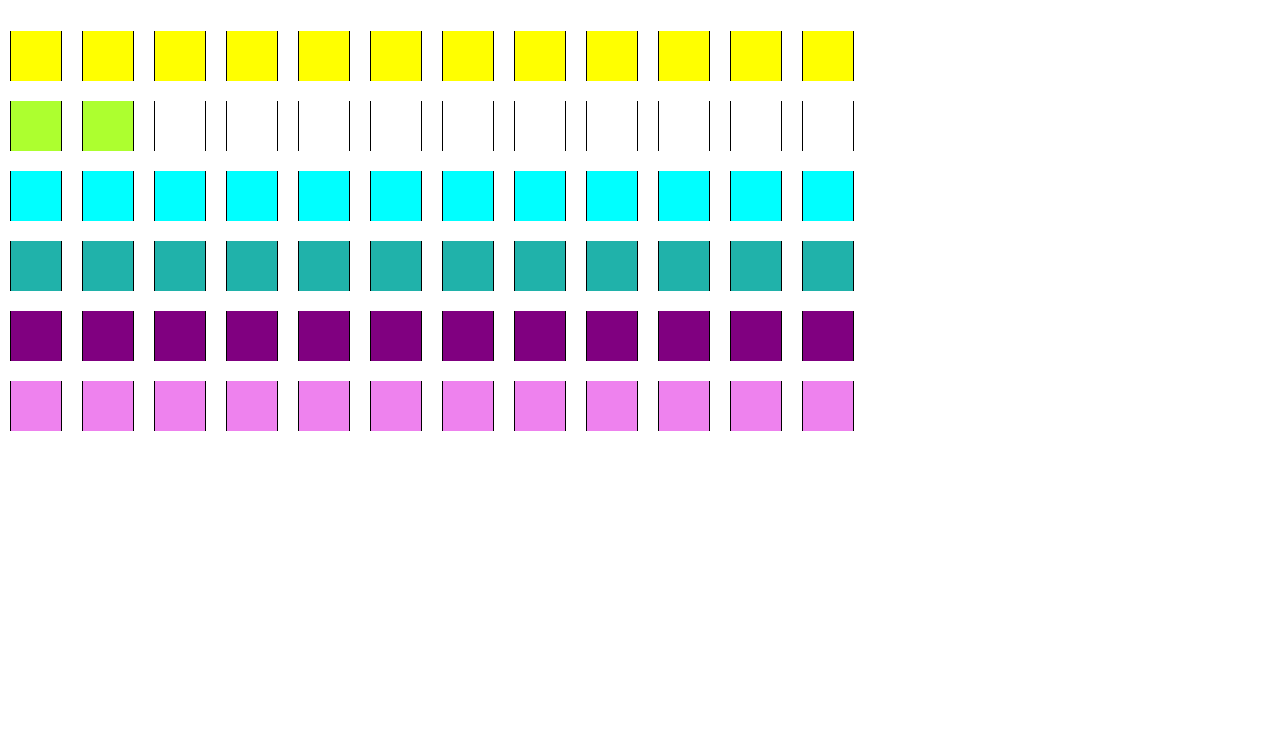
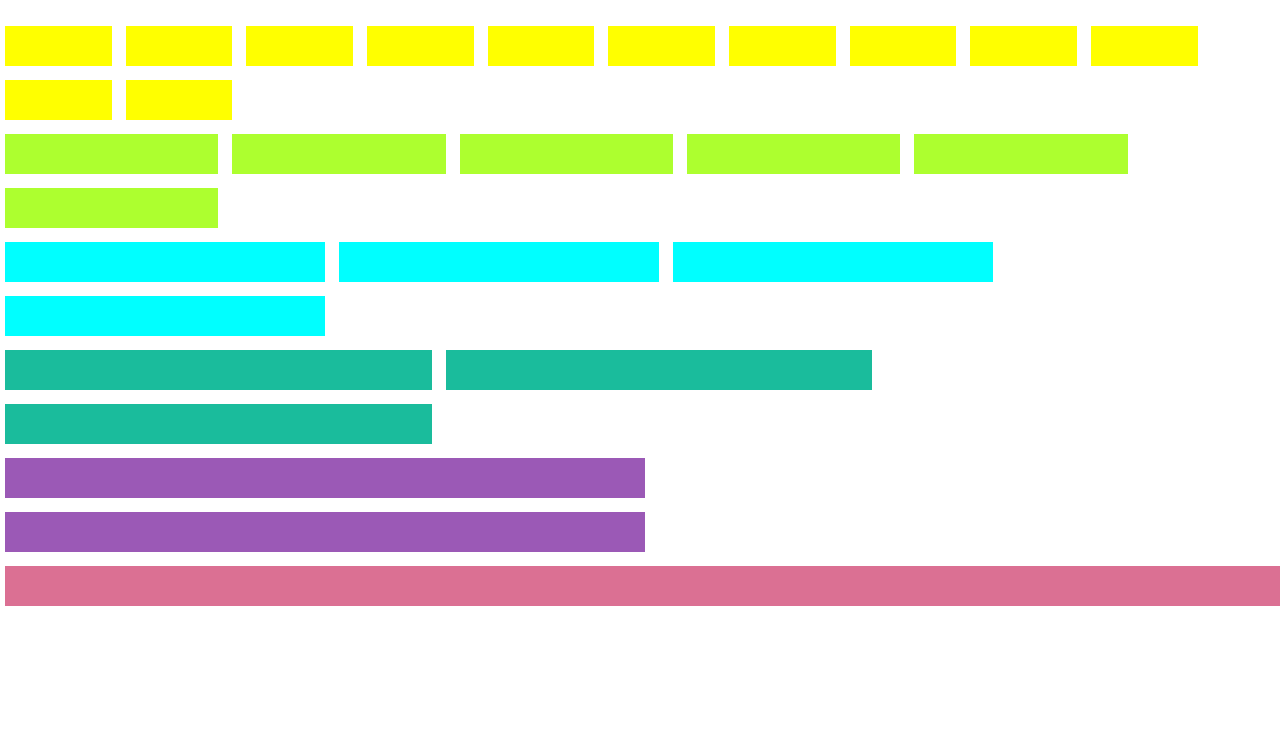
Before and after one commit to JavieraPazSereno/GridSistem, a plain HTML site: page index.html in a window 1280 px wide. Shown: the part 52-800 px from the top of the page. Drawn offline with Linux system fonts and the light colour scheme.

Commit message:
mejora de grid

```diff
--- a/index.html
+++ b/index.html
@@ -8,94 +8,50 @@
         <title>hola</title>
     </head>
     <body>
-        <h1>Grid</h1>
+        <center><h1>Grid</h1></center>
         <br>
         <br>
-        <center><seccion id="container">
-            <div class="row">
-                <div class="col-12 yellow"></div>
-                <div class="col-12 yellow"></div>
-                <div class="col-12 yellow"></div>
-                <div class="col-12 yellow"></div>
-                <div class="col-12 yellow"></div>
-                <div class="col-12 yellow"></div>
-                <div class="col-12 yellow"></div>
-                <div class="col-12 yellow"></div>
-                <div class="col-12 yellow"></div>
-                <div class="col-12 yellow"></div>
-                <div class="col-12 yellow"></div>
-                <div class="col-12 yellow"></div>
+        <section class="container-fluid">
+            <div class=”row”>
+                <div class="col-12"></div>
+                <div class="col-12"></div>
+                <div class="col-12"></div>
+                <div class="col-12"></div>
+                <div class="col-12"></div>
+                <div class="col-12"></div>
+                <div class="col-12"></div>
+                <div class="col-12"></div>
+                <div class="col-12"></div>
+                <div class="col-12"></div>
+                <div class="col-12"></div>
+                <div class="col-12"></div>
             </div>
             <div class="row">
-                <div class="col-12 green1"></div>
-                <div class="col-12 green1"></div>
-                <div class="col-12 green2"></div>
-                <div class="col-12 green2"></div>
-                <div class="col-12 green3"></div>
-                <div class="col-12 green3"></div>
-                <div class="col-12 green4"></div>
-                <div class="col-12 green4"></div>
-                <div class="col-12 green5"></div>
-                <div class="col-12 green5"></div>
-                <div class="col-12 green6"></div>
-                <div class="col-12 green6"></div>
+                <div class="col-6"></div>
+                <div class="col-6"></div>
+                <div class="col-6"></div>
+                <div class="col-6"></div>
+                <div class="col-6"></div>
+                <div class="col-6"></div>
             </div>
             <div class="row">
-                <div class="col-12 cyan"></div>
-                <div class="col-12 cyan"></div>
-                <div class="col-12 cyan"></div>
-                <div class="col-12 cyan"></div>
-                <div class="col-12 cyan"></div>
-                <div class="col-12 cyan"></div>
-                <div class="col-12 cyan"></div>
-                <div class="col-12 cyan"></div>
-                <div class="col-12 cyan"></div>
-                <div class="col-12 cyan"></div>
-                <div class="col-12 cyan"></div>
-                <div class="col-12 cyan"></div>
+                <div class="col-4"></div>
+                <div class="col-4"></div>
+                <div class="col-4"></div>
+                <div class="col-4"></div>
             </div>
             <div class="row">
-                <div class="col-12 lightBlue"></div>
-                <div class="col-12 lightBlue"></div>
-                <div class="col-12 lightBlue"></div>
-                <div class="col-12 lightBlue"></div>
-                <div class="col-12 lightBlue"></div>
-                <div class="col-12 lightBlue"></div>
-                <div class="col-12 lightBlue"></div>
-                <div class="col-12 lightBlue"></div>
-                <div class="col-12 lightBlue"></div>
-                <div class="col-12 lightBlue"></div>
-                <div class="col-12 lightBlue"></div>
-                <div class="col-12 lightBlue"></div>
+                <div class="col-3"></div>
+                <div class="col-3"></div>
+                <div class="col-3"></div>
             </div>
             <div class="row">
-                <div class="col-12 violet"></div>
-                <div class="col-12 violet"></div>
-                <div class="col-12 violet"></div>
-                <div class="col-12 violet"></div>
-                <div class="col-12 violet"></div>
-                <div class="col-12 violet"></div>
-                <div class="col-12 violet"></div>
-                <div class="col-12 violet"></div>
-                <div class="col-12 violet"></div>
-                <div class="col-12 violet"></div>
-                <div class="col-12 violet"></div>
-                <div class="col-12 violet"></div>
+                <div class="col-2"></div>
+                <div class="col-2"></div>
             </div>
             <div class="row">
-                <div class="col-12 pink"></div>
-                <div class="col-12 pink"></div>
-                <div class="col-12 pink"></div>
-                <div class="col-12 pink"></div>
-                <div class="col-12 pink"></div>
-                <div class="col-12 pink"></div>
-                <div class="col-12 pink"></div>
-                <div class="col-12 pink"></div>
-                <div class="col-12 pink"></div>
-                <div class="col-12 pink"></div>
-                <div class="col-12 pink"></div>
-                <div class="col-12 pink"></div>
+                <div class="col-1"></div>
             </div>
-        </seccion></center>
+        </section>
     </body>
 </html>
--- a/style.css
+++ b/style.css
@@ -6,71 +6,49 @@
 
   #container {
     width: 100%;
-    max-width: 1000px;
+    max-width: 920px;
     margin: 0 auto;
   }
 
 
   .row:before, row:after {
-    content: "";
     clear: both;
-    display: table;
+    float: left;
 
-}
+  }
 
   [class*="col-"] {
-    float: left;
-    min-height: 7px;
-    margin: 10px;
-    padding: 25px;
-    border-right: 1px black solid;
-    border-left: 1px black solid;
+    display:inline-flex;
+    min-height:10px;
+    margin: 5px;
+    padding: 20px;
+  }
+  .col-12{
+    background-color: yellow;
   }
 
-  .yellow {
-    background-color: yellow;
-  }
-  .green1 {
-
+  .col-6{
     background-color: greenyellow;
-    grid-column: 0 / 2;
-  }
-  gren2 {
-    background-color: greenyellow;
-    grid-column: 2 / 8;
-  }
-  gren3 {
-    background-color: greenyellow;
-    grid-column: 4 /6 ;
-  }
-  gren4 {
-    background-color: greenyellow;
-    grid-column: 6 / 4;
-  }
-  gren5 {
-    background-color: greenyellow;
-    grid-column: 8 / 2;
-  }
-  gren6 {
-    background-color: greenyellow;
-    grid-column: 10 /0;
   }
 
-  .cyan {
+  .col-4{
     background-color: cyan;
   }
-  .lightBlue {
-    background-color: lightseagreen;
+
+  .col-3{
+    background-color: #1ABC9C;
   }
-  .violet {
-    background-color: purple;
+
+  .col-2{
+    background-color:#9B59B6;
   }
-  .pink {
-    background-color: violet;
+
+  .col-1{
+    background-color:palevioletred;
   }
 
   .col-12 {
-    width: 8,3333333333%;
+    width: 8.3333333333%;
   }
 
 
@@ -87,7 +65,7 @@
   }
 
   .col-8 {
-    width: 41,666666667%;
+    width: 12.5%;
   }
 
   .col-7 {
@@ -117,10 +95,3 @@
   .col-1{
     width: 100%;
   }
-
-  @media all and (max-width:450px){
-
-     [class*="col-"] {
-       width: 100%;
-     }
-}
```
